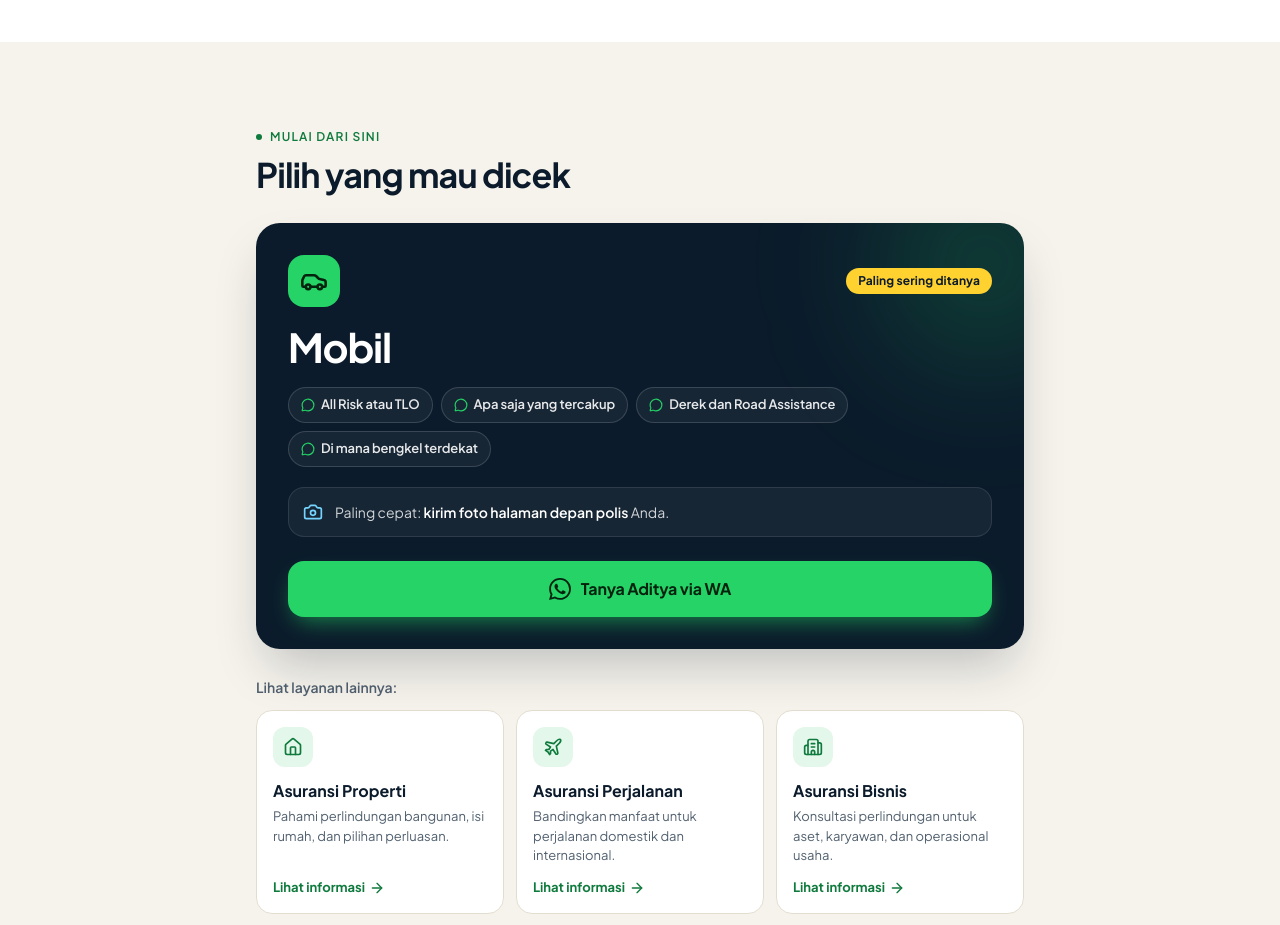
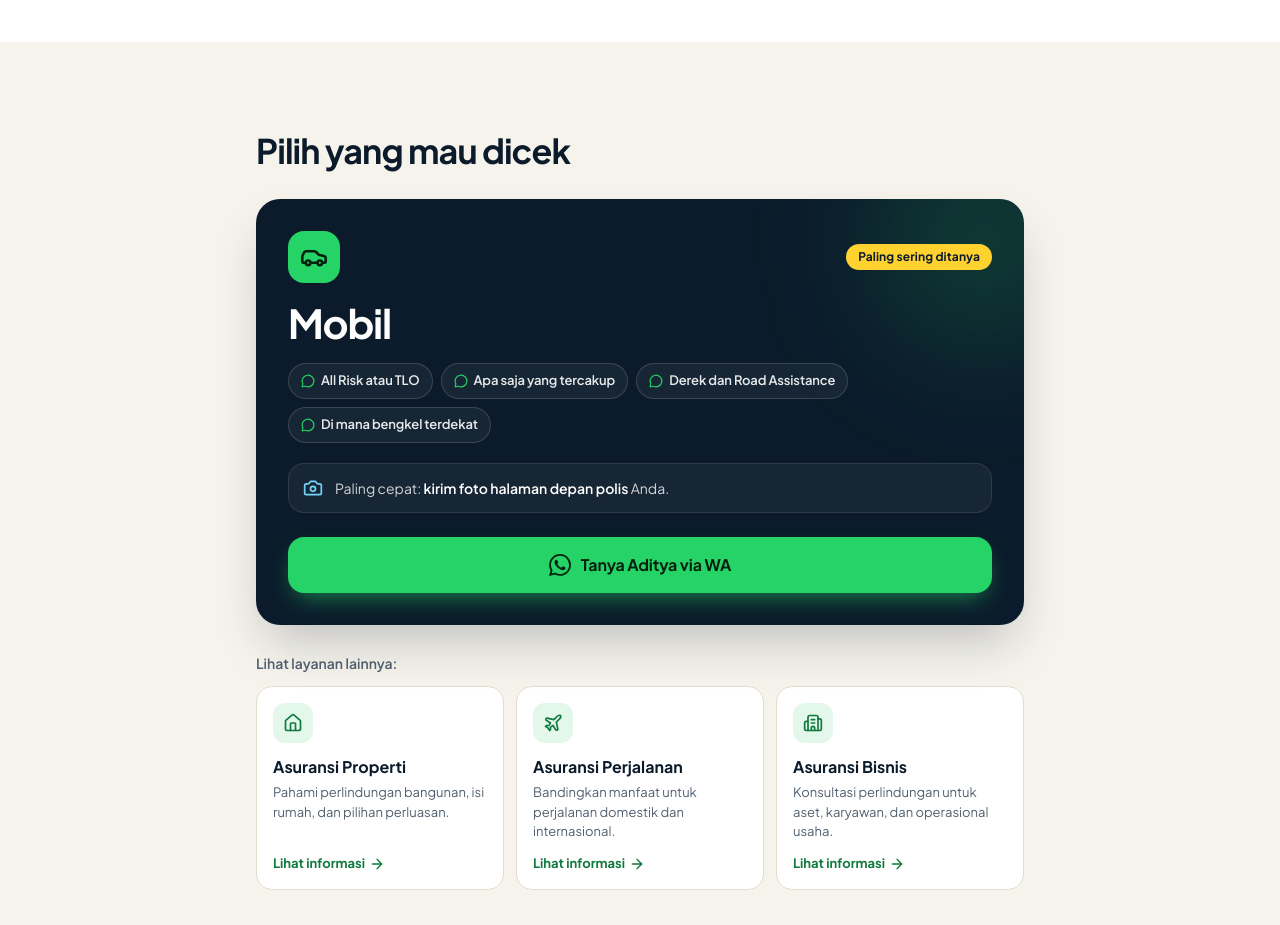
Before and after one commit to ahloen/asuransiserpong-astro, an Astro site: page / in a window 1280 px wide. Shown: the part 2260-3185 px from the top of the page. Built offline with nearby package versions, Linux system fonts and the light colour scheme; Astro itself is replaced by a stand-in of ours.

Commit message:
copy: home

```diff
--- a/src/components/Options.astro
+++ b/src/components/Options.astro
@@ -18,7 +18,6 @@ const secondary = [
 
 <section id="cek" class="bg-paper px-5 py-14 md:py-20">
   <div class="mx-auto max-w-3xl">
-    <p class="inline-flex items-center gap-2 text-[0.75rem] font-semibold tracking-[0.1em] text-wa-deep uppercase"><span class="h-1.5 w-1.5 rounded-full bg-wa-deep" aria-hidden="true"></span>Mulai dari sini</p>
     <h2 class="mt-2.5 font-display text-[1.625rem] leading-[1.18] font-bold tracking-[-0.025em] text-balance md:text-[2.125rem] md:leading-[1.14]">Pilih yang mau dicek</h2>
     <article id="layanan-mobil" class="relative mt-7 scroll-mt-20 overflow-hidden rounded-3xl bg-ink p-6 text-white shadow-2xl shadow-ink/25 md:p-8">
       <div aria-hidden="true" class="pointer-events-none absolute -top-16 -right-16 h-52 w-52 rounded-full bg-wa/20 blur-3xl"></div>
```
